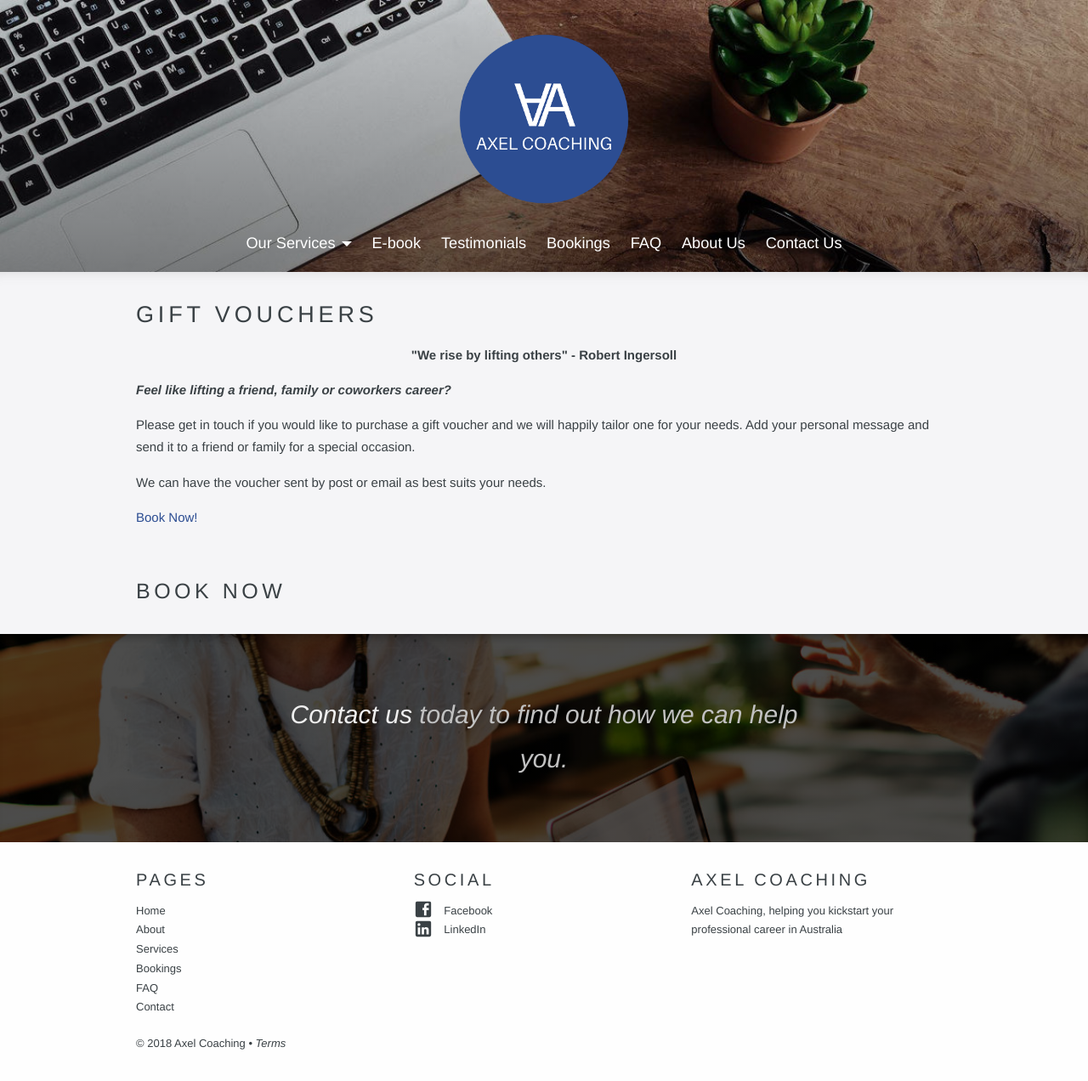
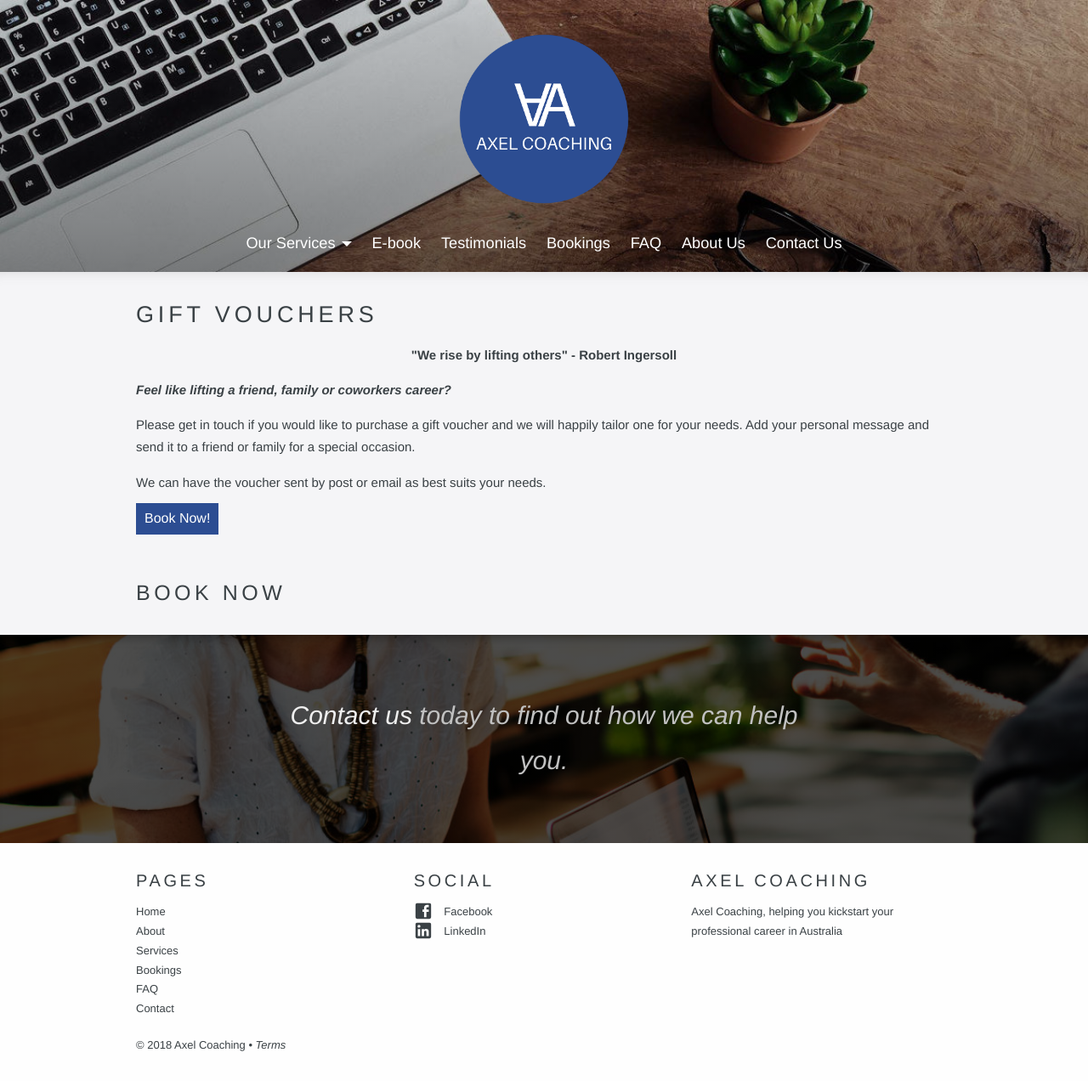
Before and after one commit to asabourin/axelcoaching, a Jekyll site: the page built from _services/gift-voucher.md, in a window 1280 px wide. Shown: the whole page at 85% size. Built offline with Jekyll 4.4.1, drawn with Linux system fonts in a browser that asks for light colours; a script that is not in the unit is left out.

Commit message:
Update Services “gift-voucher”

```diff
--- a/_services/gift-voucher.md
+++ b/_services/gift-voucher.md
@@ -12,4 +12,4 @@ Please get in touch if you would like to purchase a gift voucher and we will hap
 
 We can have the voucher sent by post or email as best suits your needs.
 
-[Book Now!](www.axelcoaching.com.au/bookings)
+<a class="button" href="www.axelcoaching.com.au/bookings">Book Now!</a>
```
